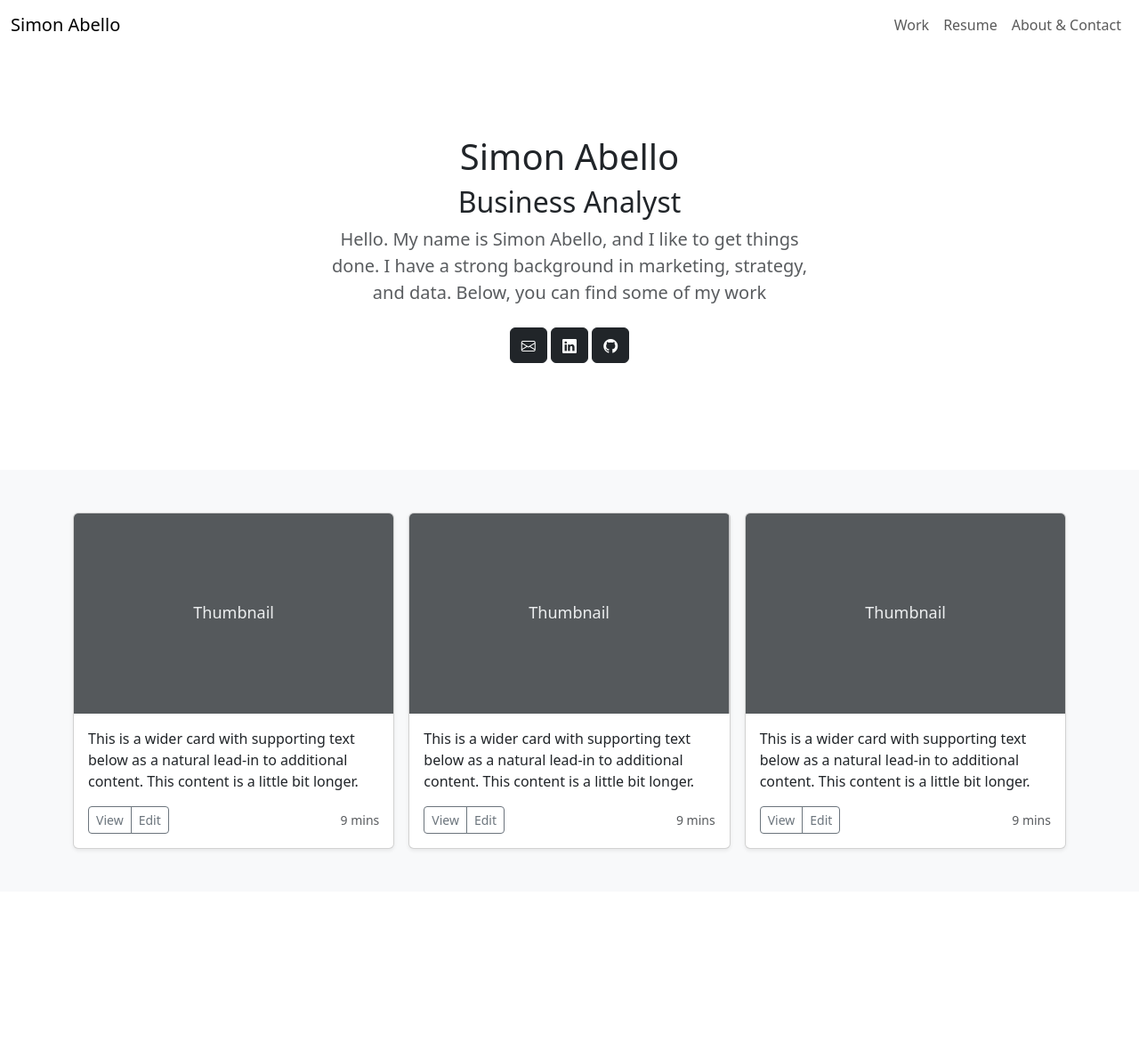
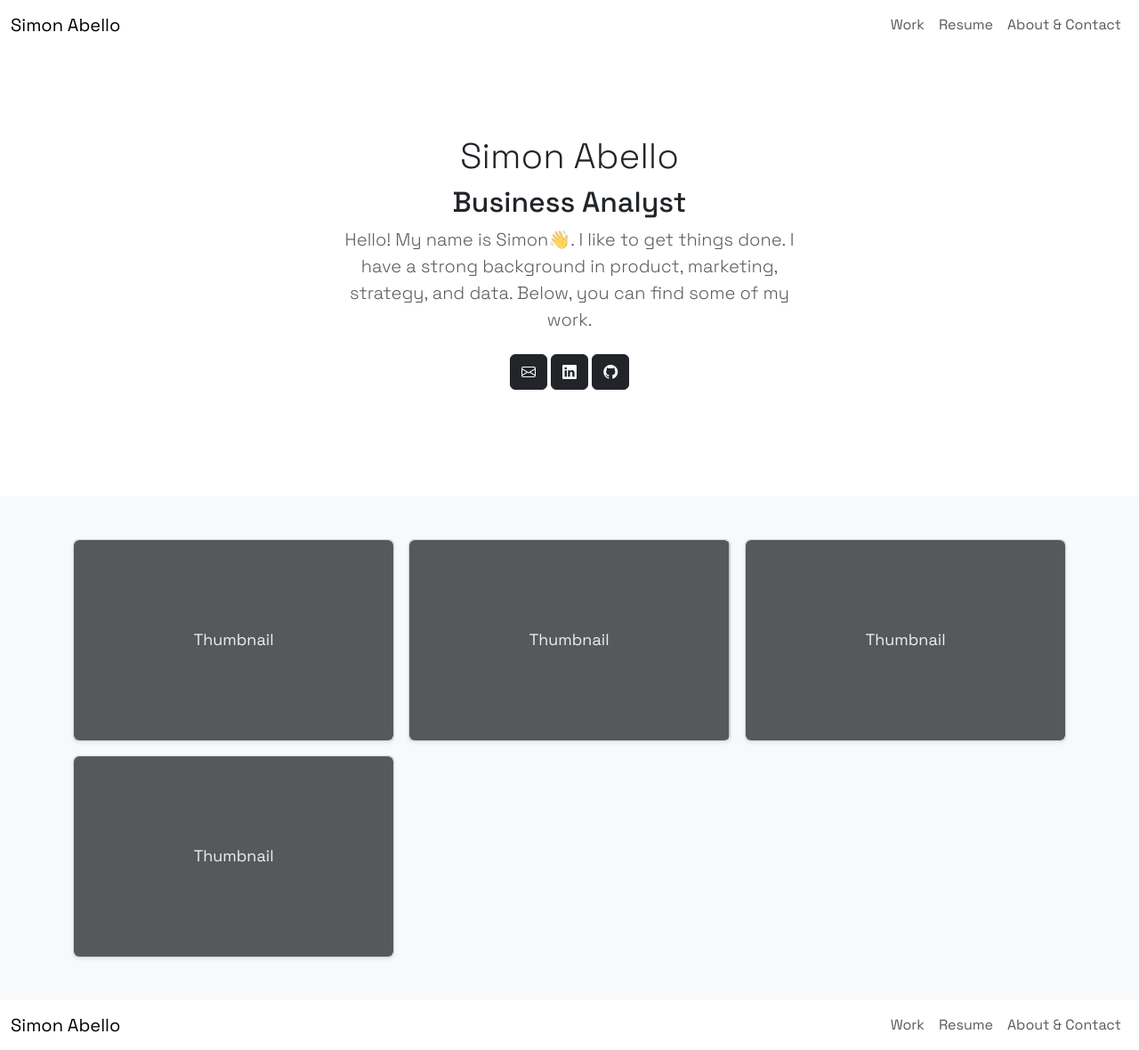
Before and after one commit to abellosimon/portfolio-website, a Flask app: page / in a window 1280 px wide. Shown: the whole page at 89% size. Before the commit the page ends 957 px from the top, so only its background shows below. Run offline with Flask 3, Linux system fonts and the light colour scheme.

Commit message:
Fixed Cards and added footer

```diff
--- a/static/globalstyle.css
+++ b/static/globalstyle.css
@@ -73,3 +73,8 @@
   .bd-mode-toggle {
     z-index: 1500;
   }
+
+  .scale-hover:hover {
+    transform: scale(1.05);
+    transition: transform 0.3s;
+}
--- a/templates/home.html
+++ b/templates/home.html
@@ -20,7 +20,7 @@
             <div class="col-lg-6 col-md-8 mx-auto">
               <h1 class="fw-light">Simon Abello</h1>
               <h2>Business Analyst</h2>
-              <p class="lead text-body-secondary">Hello. My name is Simon Abello, and I like to get things done. I have a strong background in marketing, strategy, and data. Below, you can find some of my work</p>
+              <p class="lead text-body-secondary">Hello! My name is Simon👋. I like to get things done. I have a strong background in product, marketing, strategy, and data. Below, you can find some of my work.</p>
               <p>
                 <a href="mailto:abello.simon@gmail.com?subject=Hello%20Simon!" class="btn btn-dark my-2" >  <i class="bi bi-envelope"></i></a>
                 <a href="https://www.linkedin.com/in/simonabello" class="btn btn-dark my-2" >  <i class="bi bi-linkedin"></i></a>
@@ -32,62 +32,46 @@
 
         <div class="album py-5 bg-body-tertiary">
           <div class="container">
+            <div class="row row-cols-1 row-cols-sm-2 row-cols-md-3 g-3">
 
-            <div class="row row-cols-1 row-cols-sm-2 row-cols-md-3 g-3">
+            <a href="#" class="scale-hover">
               <div class="col">
                 <div class="card shadow-sm">
-                  <svg class="bd-placeholder-img card-img-top" width="100%" height="225" xmlns="http://www.w3.org/2000/svg" role="img" aria-label="Placeholder: Thumbnail" preserveAspectRatio="xMidYMid slice" focusable="false"><title>Placeholder</title><rect width="100%" height="100%" fill="#55595c"/><text x="50%" y="50%" fill="#eceeef" dy=".3em">Thumbnail</text></svg>
-                  <div class="card-body">
-                    <p class="card-text">This is a wider card with supporting text below as a natural lead-in to additional content. This content is a little bit longer.</p>
-                    <div class="d-flex justify-content-between align-items-center">
-                      <div class="btn-group">
-                        <button type="button" class="btn btn-sm btn-outline-secondary">View</button>
-                        <button type="button" class="btn btn-sm btn-outline-secondary">Edit</button>
-                      </div>
-                      <small class="text-body-secondary">9 mins</small>
-                    </div>
-                  </div>
+                  <svg class="bd-placeholder-img card-img-top rounded" width="100%" height="225" xmlns="http://www.w3.org/2000/svg" role="img" aria-label="Placeholder: Thumbnail" preserveAspectRatio="xMidYMid slice" focusable="false"><title>Placeholder</title><rect width="100%" height="100%" fill="#55595c"/><text x="50%" y="50%" fill="#eceeef" dy=".3em">Thumbnail</text></svg>
                 </div>
               </div>
+            </a>
+
+            <a href="#" class="scale-hover">
               <div class="col">
                 <div class="card shadow-sm">
-                  <svg class="bd-placeholder-img card-img-top" width="100%" height="225" xmlns="http://www.w3.org/2000/svg" role="img" aria-label="Placeholder: Thumbnail" preserveAspectRatio="xMidYMid slice" focusable="false"><title>Placeholder</title><rect width="100%" height="100%" fill="#55595c"/><text x="50%" y="50%" fill="#eceeef" dy=".3em">Thumbnail</text></svg>
-                  <div class="card-body">
-                    <p class="card-text">This is a wider card with supporting text below as a natural lead-in to additional content. This content is a little bit longer.</p>
-                    <div class="d-flex justify-content-between align-items-center">
-                      <div class="btn-group">
-                        <button type="button" class="btn btn-sm btn-outline-secondary">View</button>
-                        <button type="button" class="btn btn-sm btn-outline-secondary">Edit</button>
-                      </div>
-                      <small class="text-body-secondary">9 mins</small>
-                    </div>
-                  </div>
+                  <svg class="bd-placeholder-img card-img-top rounded" width="100%" height="225" xmlns="http://www.w3.org/2000/svg" role="img" aria-label="Placeholder: Thumbnail" preserveAspectRatio="xMidYMid slice" focusable="false"><title>Placeholder</title><rect width="100%" height="100%" fill="#55595c"/><text x="50%" y="50%" fill="#eceeef" dy=".3em">Thumbnail</text></svg>
                 </div>
               </div>
+            </a>
+
+            <a href="#" class="scale-hover">
               <div class="col">
                 <div class="card shadow-sm">
-                  <svg class="bd-placeholder-img card-img-top" width="100%" height="225" xmlns="http://www.w3.org/2000/svg" role="img" aria-label="Placeholder: Thumbnail" preserveAspectRatio="xMidYMid slice" focusable="false"><title>Placeholder</title><rect width="100%" height="100%" fill="#55595c"/><text x="50%" y="50%" fill="#eceeef" dy=".3em">Thumbnail</text></svg>
-                  <div class="card-body">
-                    <p class="card-text">This is a wider card with supporting text below as a natural lead-in to additional content. This content is a little bit longer.</p>
-                    <div class="d-flex justify-content-between align-items-center">
-                      <div class="btn-group">
-                        <button type="button" class="btn btn-sm btn-outline-secondary">View</button>
-                        <button type="button" class="btn btn-sm btn-outline-secondary">Edit</button>
-                      </div>
-                      <small class="text-body-secondary">9 mins</small>
-                    </div>
-                  </div>
+                  <svg class="bd-placeholder-img card-img-top rounded" width="100%" height="225" xmlns="http://www.w3.org/2000/svg" role="img" aria-label="Placeholder: Thumbnail" preserveAspectRatio="xMidYMid slice" focusable="false"><title>Placeholder</title><rect width="100%" height="100%" fill="#55595c"/><text x="50%" y="50%" fill="#eceeef" dy=".3em">Thumbnail</text></svg>
                 </div>
               </div>
+            </a>
 
-
+            <a href="#" class="scale-hover">
+              <div class="col">
+                <div class="card shadow-sm">
+                  <svg class="bd-placeholder-img card-img-top rounded" width="100%" height="225" xmlns="http://www.w3.org/2000/svg" role="img" aria-label="Placeholder: Thumbnail" preserveAspectRatio="xMidYMid slice" focusable="false"><title>Placeholder</title><rect width="100%" height="100%" fill="#55595c"/><text x="50%" y="50%" fill="#eceeef" dy=".3em">Thumbnail</text></svg>
+                </div>
+              </div>
+            </a>
 
             </div>
           </div>
         </div>
 
       </main>
-
+      {% include "nav.html" %}
 </body>
 
 <script src="https://cdn.jsdelivr.net/npm/bootstrap@5.3.1/dist/js/bootstrap.bundle.min.js" integrity="sha384-HwwvtgBNo3bZJJLYd8oVXjrBZt8cqVSpeBNS5n7C8IVInixGAoxmnlMuBnhbgrkm" crossorigin="anonymous"></script>
--- a/templates/nav.html
+++ b/templates/nav.html
@@ -1,5 +1,5 @@
-<script src="../static/color-modes"></script>
-<link href="https://cdn.jsdelivr.net/npm/bootstrap@5.3.1/dist/css/bootstrap.min.css" rel="stylesheet" integrity="sha384-4bw+/aepP/YC94hEpVNVgiZdgIC5+VKNBQNGCHeKRQN+PtmoHDEXuppvnDJzQIu9" crossorigin="anonymous">
+<!-- <script src="../static/color-modes"></script>
+<link href="https://cdn.jsdelivr.net/npm/bootstrap@5.3.1/dist/css/bootstrap.min.css" rel="stylesheet" integrity="sha384-4bw+/aepP/YC94hEpVNVgiZdgIC5+VKNBQNGCHeKRQN+PtmoHDEXuppvnDJzQIu9" crossorigin="anonymous"> -->
 
 <!-- Lines above are commented out because they are only used for testing -->
 
```
Also changed, not shown: templates/footer.html (added, +12 -0 lines).
